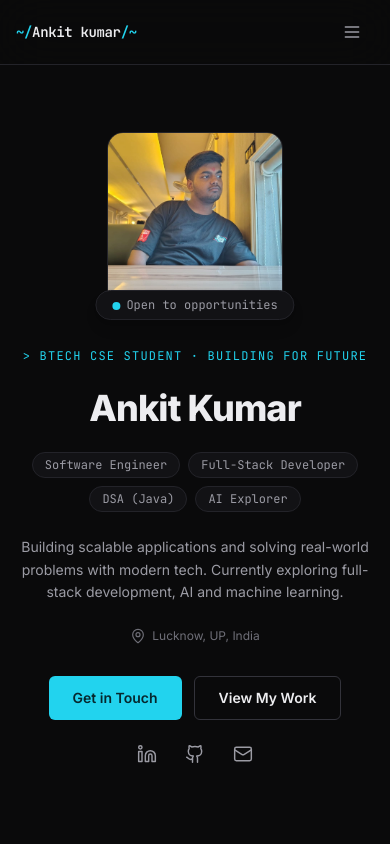
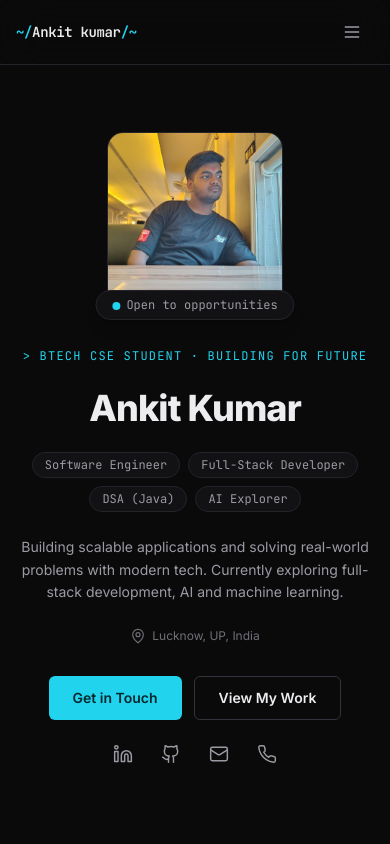
Before and after one commit to Ankit-euphemism/community-portfolio, a React (Vite) app: page / in a window 390 px wide. Shown: the top 844 px of the page. Built offline with nearby package versions, Linux system fonts and the light colour scheme.

Commit message:
added phone icon in the hero.jsx

```diff
--- a/src/components/Hero.jsx
+++ b/src/components/Hero.jsx
@@ -1,5 +1,5 @@
 import { portfolioData } from "../data/portfolio";
-import { GithubIcon, LinkedinIcon, MailIcon, MapPinIcon } from "./icons";
+import { GithubIcon, LinkedinIcon, MailIcon, MapPinIcon,PhoneIcon } from "./icons";
 
 const roles = [
   "Software Engineer",
@@ -88,6 +88,14 @@ export default function Hero() {
                 <MailIcon className="h-5 w-5" />
                 <span className="sr-only">Email</span>
               </a>
+              <a
+                href={`tel:${portfolioData.contact.phone}`}
+                title="Phone"
+                className="flex h-11 w-11 items-center justify-center rounded-md text-muted-foreground transition-colors hover:bg-card hover:text-accent"
+              >
+                <PhoneIcon className="h-5 w-5" />
+                <span className="sr-only">Phone</span>
+              </a>
             </div>
           </div>
         </div>
```
